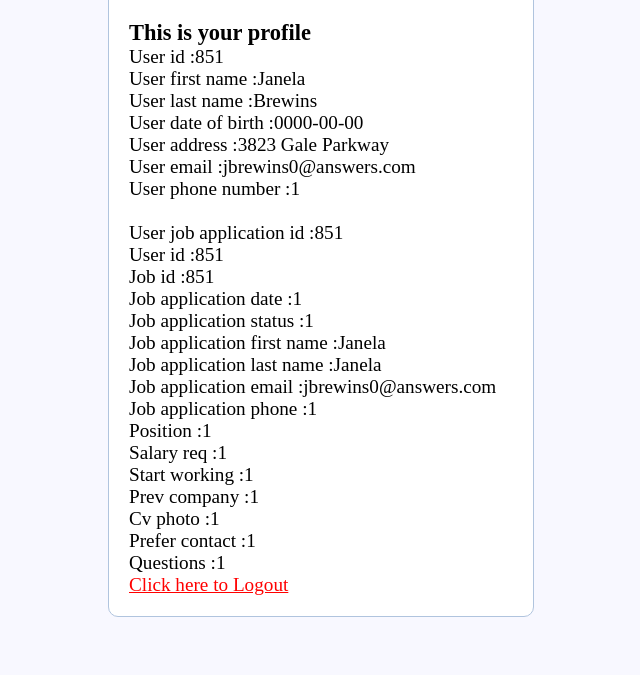
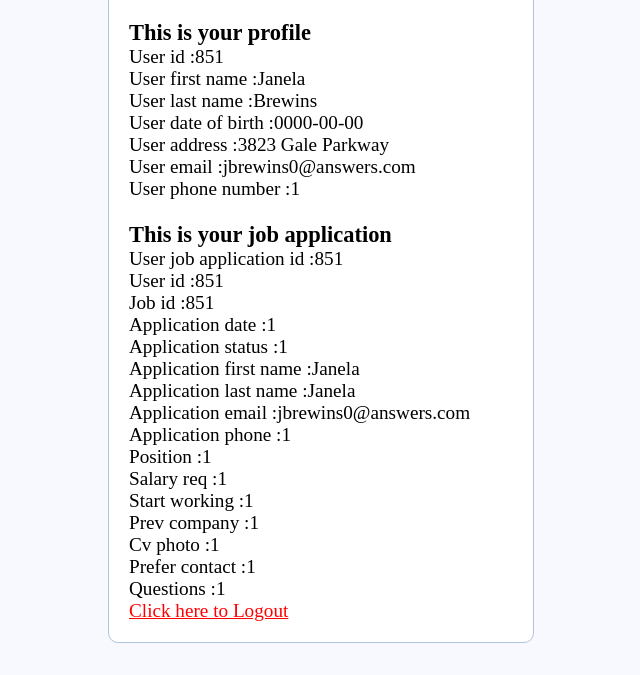
Before and after one commit to nguyengiabinh/COS20031_group, a PHP site: page /user.php in a window 1280 px wide. Shown: the part 125-800 px from the top of the page, without its empty margins (319-959 px from the left). Run offline with PHP 8.4, Linux system fonts and the light colour scheme; a user stored in the database is signed in.

Commit message:
Update user.php

```diff
--- a/GreeLiving/Lam/user.php
+++ b/GreeLiving/Lam/user.php
@@ -35,15 +35,16 @@ if (isset($_GET['logout'])) {
             echo "<p>User email :" . $_SESSION["user_email"] . "</p>";
             echo "<p>User phone number :" . $_SESSION["phone_number"] . "</p>" . "<br>";
 
+            echo "<h3><p>This is your job application<p></h3>";
             echo "<p>User job application id :" . $_SESSION["application_id"] . "</p>";
             echo "<p>User id :" . $_SESSION["user_id"] . "</p>";
             echo "<p>Job id :" . $_SESSION["job_id"] . "</p>";
-            echo "<p>Job application date :" . $_SESSION["job_application_date"] . "</p>";
-            echo "<p>Job application status :" . $_SESSION["job_application_status"] . "</p>";
-            echo "<p>Job application first name :" . $_SESSION["job_application_first_name"] . "</p>";
-            echo "<p>Job application last name :" . $_SESSION["job_application_last_name"] . "</p>";
-            echo "<p>Job application email :" . $_SESSION["job_application_email"] . "</p>";
-            echo "<p>Job application phone :" . $_SESSION["job_application_phone"] . "</p>";
+            echo "<p>Application date :" . $_SESSION["job_application_date"] . "</p>";
+            echo "<p>Application status :" . $_SESSION["job_application_status"] . "</p>";
+            echo "<p>Application first name :" . $_SESSION["job_application_first_name"] . "</p>";
+            echo "<p>Application last name :" . $_SESSION["job_application_last_name"] . "</p>";
+            echo "<p>Application email :" . $_SESSION["job_application_email"] . "</p>";
+            echo "<p>Application phone :" . $_SESSION["job_application_phone"] . "</p>";
             echo "<p>Position :" . $_SESSION["position"] . "</p>";
             echo "<p>Salary req :" . $_SESSION["salary_req"] . "</p>";
             echo "<p>Start working :" . $_SESSION["start_working"] . "</p>";
```
